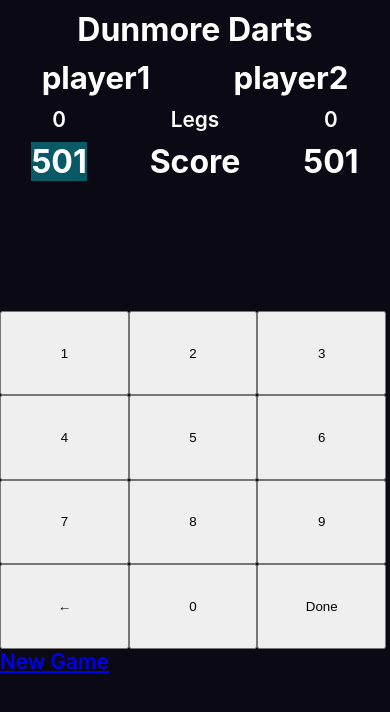
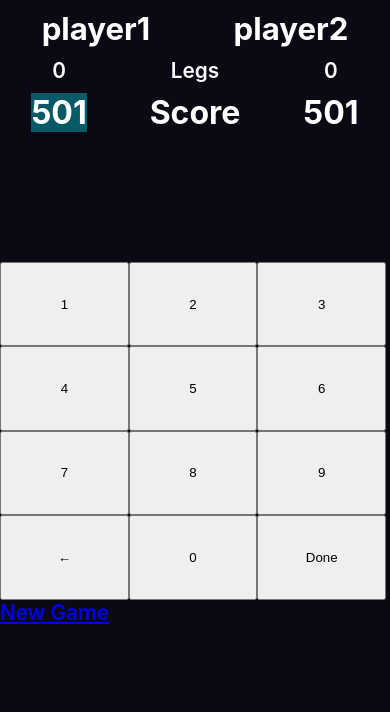
Before and after one commit to barrytrearty/DartsCalculator, a React (Create React App) app: page /game in a window 390 px wide. Shown: the top 712 px of the page. Built offline with nearby package versions, Linux system fonts and the light colour scheme.

Commit message:
Made game page fit phone screen

```diff
--- a/src/App.js
+++ b/src/App.js
@@ -15,7 +15,6 @@ function App() {
     <GameProvider>
       <Router>
         <div className="App">
-          <h1>Dunmore Darts</h1>
           <Routes>
             <Route path="/" element={<Start />} />
             <Route path="game" element={<Game />} />
--- a/src/pages/Game.jsx
+++ b/src/pages/Game.jsx
@@ -12,6 +12,11 @@ const Game = () => {
     player2Name,
     setPlayer2Name,
   ] = useContext(GameContext);
+
+  // Fix done / next leg button
+  // Add in average
+  // Add in checkouts
+  // Fix styling
 
   const [player1Score, setPlayer1Score] = useState(Number(score));
   const [player2Score, setPlayer2Score] = useState(Number(score));
--- a/src/pages/Start.jsx
+++ b/src/pages/Start.jsx
@@ -28,6 +28,7 @@ const Start = () => {
 
   return (
     <div>
+      <h1>Dunmore Darts</h1>
       <section className="players">
         <div className="player-row" id="singles-row">
           <input
```
